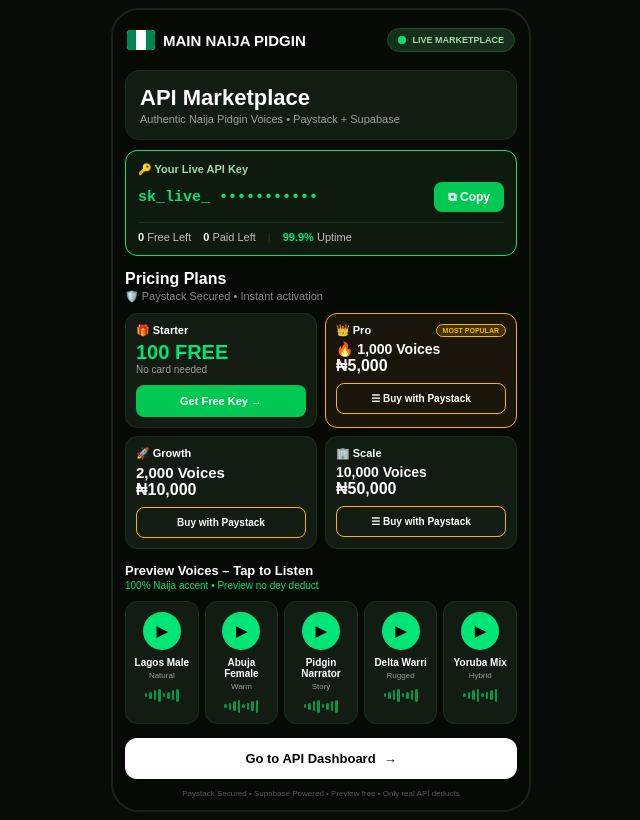
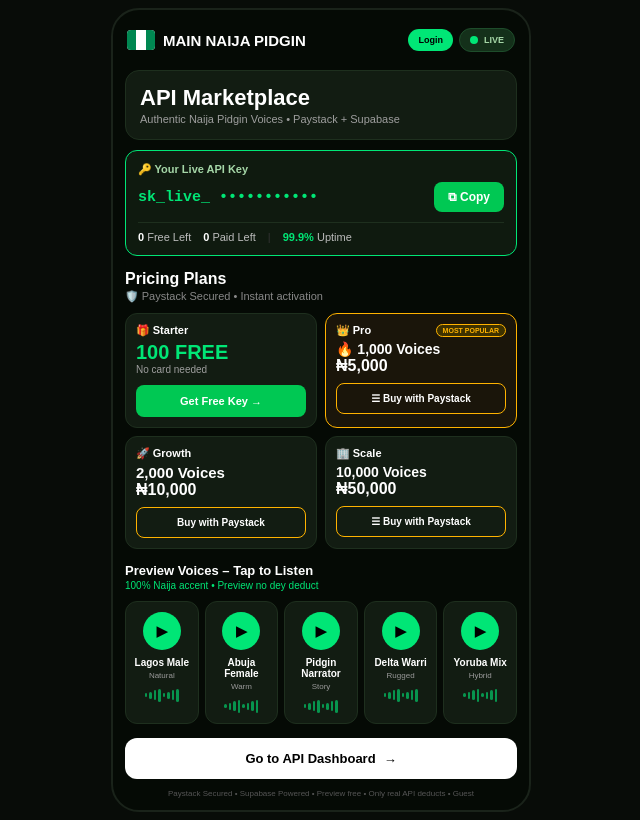
Before and after one commit to tapbombaai-glitch/main-naija-pidgin, a Next.js app: page / in a window 1280 px wide. Shown: the whole page, without its empty margins (319-959 px from the left). Built offline with nearby package versions, Linux system fonts and the light colour scheme; no server answers; the database is empty.

Commit message:
Update page.tsx

```diff
--- a/app/page.tsx
+++ b/app/page.tsx
@@ -54,6 +54,8 @@
     } catch { setPlayingId(null); }
   };
   const claimFree = async () => {
+    // === LOGIN FORMULA ADDED — NO DELETE ===
+    if (!user) { showToast("Please login first - go /login", "error"); setTimeout(()=> window.location.href = "/login", 1000); return; }
     setLoading(true);
     try {
       const guestId = localStorage.getItem('guest_id') || `guest_${Date.now()}`;
@@ -67,6 +69,8 @@
   };
   const buy = async (pkg: string) => {
     if (pkg === 'free_100') { claimFree(); return; }
+    // === LOGIN FORMULA ADDED ===
+    if (!user) { showToast("Login first to buy", "error"); window.location.href = "/login"; return; }
     setLoading(true);
     try {
       const guestId = localStorage.getItem('guest_id') || `guest_${Date.now()}`;
@@ -76,6 +80,12 @@
       else showToast(data.error || 'Paystack init failed', "error");
     } catch { showToast("Connection failed", "error"); }
     setLoading(false);
+  };
+
+  const logout = async () => {
+    await supabase.auth.signOut();
+    setUser(null);
+    showToast("Logged out", "success");
   };
 
   return (
@@ -97,12 +107,23 @@
             <div style={{ background: "white", borderRadius: "4px", width: "28px", height: "20px", display: "flex", overflow: "hidden" }}><div style={{ flex: 1, background: "#008751" }}></div><div style={{ flex: 1, background: "white" }}></div><div style={{ flex: 1, background: "#008751" }}></div></div>
             <div style={{ fontWeight: "900", color: "white", fontSize: "15px" }}>MAIN NAIJA PIDGIN</div>
           </div>
-          <div style={{ background: "#14301A", border: "1px solid #1E4D2B", color: "#A5D6A7", fontSize: "9px", fontWeight: "800", padding: "6px 10px", borderRadius: "20px", display: "flex", alignItems: "center", gap: "6px" }}><span style={{ width: "8px", height: "8px", background: "#00E676", borderRadius: "50%" }}></span>LIVE MARKETPLACE</div>
+          <div style={{ display: "flex", alignItems: "center", gap: "6px" }}>
+            {/* === LOGIN FORMULA — ADDED, NO DELETE === */}
+            {user ? (
+              <div style={{ display: "flex", alignItems: "center", gap: "6px" }}>
+                <div style={{ fontSize: "9px", color: "#00E676", maxWidth: "70px", overflow: "hidden", textOverflow: "ellipsis" }}>{user.email}</div>
+                <button onClick={logout} style={{ background: "#1A231A", border: "1px solid #1E4D2B", color: "#A5D6A7", fontSize: "8px", padding: "4px 8px", borderRadius: "20px" }}>⎋ Logout</button>
+              </div>
+            ) : (
+              <Link href="/login" style={{ background: "#00E676", color: "black", fontSize: "9px", fontWeight: "900", padding: "6px 10px", borderRadius: "20px", textDecoration: "none" }}>Login</Link>
+            )}
+            <div style={{ background: "#14301A", border: "1px solid #1E4D2B", color: "#A5D6A7", fontSize: "9px", fontWeight: "800", padding: "6px 10px", borderRadius: "20px", display: "flex", alignItems: "center", gap: "6px" }}><span style={{ width: "8px", height: "8px", background: "#00E676", borderRadius: "50%" }}></span>LIVE</div>
+          </div>
         </div>
 
         <div style={{ marginTop: "12px", background: "#121C12", borderRadius: "14px", padding: "14px", border: "1px solid #1E2F1E" }}>
           <div style={{ fontSize: "22px", fontWeight: "900", color: "white" }}>API Marketplace</div>
-          <div style={{ fontSize: "11px", color: "#9E9E9E", marginTop: "2px" }}>Authentic Naija Pidgin Voices • Paystack + Supabase</div>
+          <div style={{ fontSize: "11px", color: "#9E9E9E", marginTop: "2px" }}>Authentic Naija Pidgin Voices • Paystack + Supabase {user && <span style={{ color: "#00E676" }}>• {user.email}</span>}</div>
         </div>
 
         <div style={{ marginTop: "10px", background: "#0F1A0F", border: "1.5px solid #00E676", borderRadius: "12px", padding: "12px" }}>
@@ -156,7 +177,6 @@
         <div style={{ marginTop: "14px" }}>
           <div style={{ fontSize: "13px", fontWeight: "800", color: "white" }}>Preview Voices – Tap to Listen</div>
           <div style={{ fontSize: "10px", color: "#00E676", marginTop: "2px" }}>100% Naija accent • Preview no dey deduct</div>
-          {/* FIXED FOR SMALL PHONE: flex scroll on <380px */}
           <div className="voice-scroll" style={{ marginTop: "10px" }}>
             {voices.slice(0,5).map((v: any) => (
               <div key={v.id} onClick={() => playSample(v)} className="voice-card" style={{ background: playingId === v.id ? "#1A2F1A" : "#121C12", border: playingId === v.id ? "1px solid #00E676" : "1px solid #1E2F1E", borderRadius: "12px", padding: "10px 6px", textAlign: "center", cursor: "pointer" }}>
@@ -172,7 +192,7 @@
         </div>
 
         <Link href="/api-dashboard" style={{ display: "flex", justifyContent: "center", alignItems: "center", gap: "8px", marginTop: "14px", background: "white", color: "#000", padding: "13px", borderRadius: "12px", fontSize: "13px", fontWeight: "900", textDecoration: "none" }}>Go to API Dashboard <span>→</span></Link>
-        <div style={{ textAlign: "center", fontSize: "8px", color: "#555", marginTop: "10px" }}>Paystack Secured • Supabase Powered • Preview free • Only real API deducts</div>
+        <div style={{ textAlign: "center", fontSize: "8px", color: "#555", marginTop: "10px" }}>Paystack Secured • Supabase Powered • Preview free • Only real API deducts {user ? `• ${user.email}` : "• Guest"}</div>
       </div>
     </div>
   );
```
